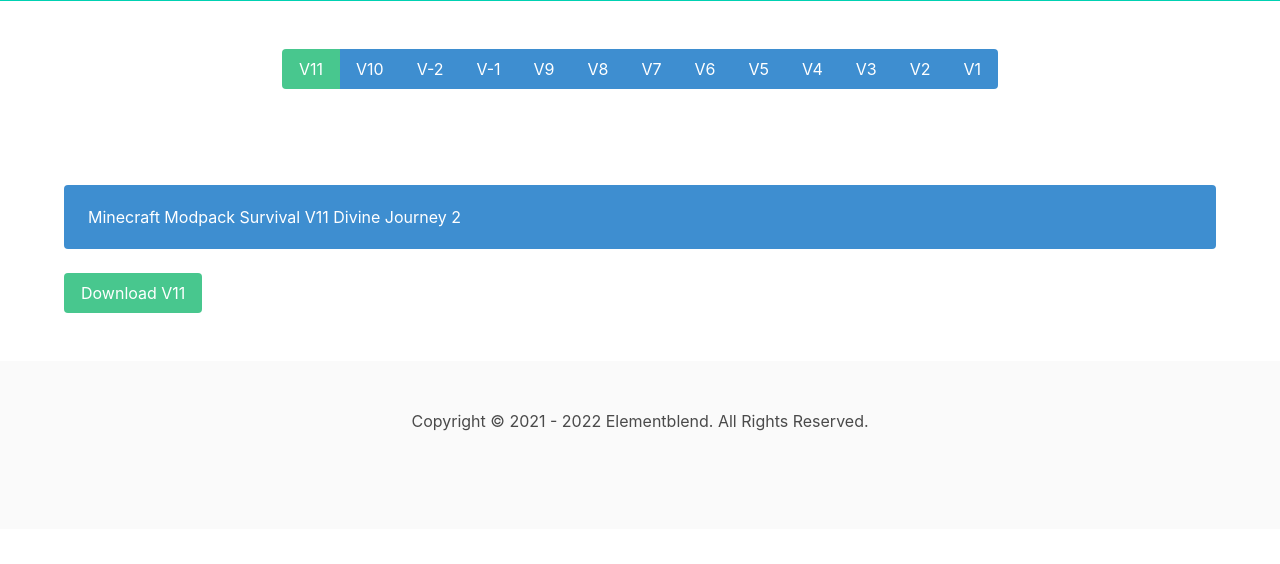
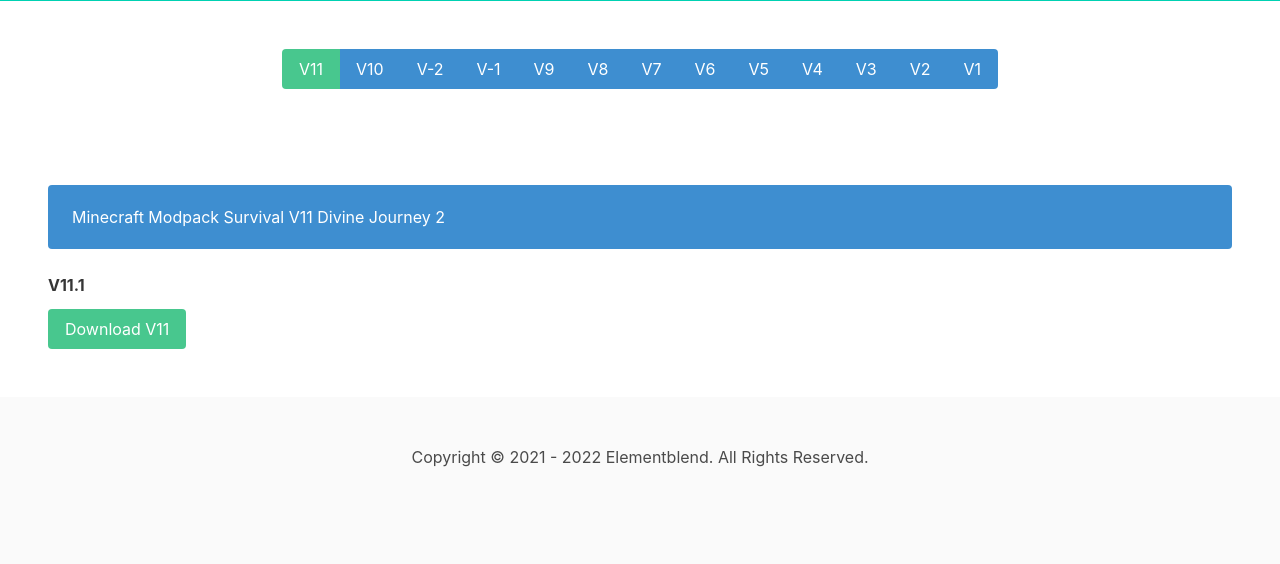
Before and after one commit to SamLam140330/MmsWebsite, a PHP site: page /download.php in a window 1280 px wide. Shown: the part 183-747 px from the top of the page. Run offline with PHP 8.4, Linux system fonts and the light colour scheme.

Commit message:
Update download page coding

```diff
--- a/minecraft-modpack/download.php
+++ b/minecraft-modpack/download.php
@@ -22,36 +22,40 @@
 
     <section class="section">
         <div class="buttons has-addons is-centered">
-            <button class="button is-success is-selected" id="Btn11" onclick="onVerBtnClicked(11)">V11</button>
-            <button class="button is-info" id="Btn10" onclick="onVerBtnClicked(10)">V10</button>
-            <button class="button is-info" id="Btn-2" onclick="onVerBtnClicked(-2)">V-2</button>
-            <button class="button is-info" id="Btn-1" onclick="onVerBtnClicked(-1)">V-1</button>
-            <button class="button is-info" id="Btn9" onclick="onVerBtnClicked(9)">V9</button>
-            <button class="button is-info" id="Btn8" onclick="onVerBtnClicked(8)">V8</button>
-            <button class="button is-info" id="Btn7" onclick="onVerBtnClicked(7)">V7</button>
-            <button class="button is-info" id="Btn6" onclick="onVerBtnClicked(6)">V6</button>
-            <button class="button is-info" id="Btn5" onclick="onVerBtnClicked(5)">V5</button>
-            <button class="button is-info" id="Btn4" onclick="onVerBtnClicked(4)">V4</button>
-            <button class="button is-info" id="Btn3" onclick="onVerBtnClicked(3)">V3</button>
-            <button class="button is-info" id="Btn2" onclick="onVerBtnClicked(2)">V2</button>
-            <button class="button is-info" id="Btn1" onclick="onVerBtnClicked(1)">V1</button>
+            <button id="Btn11" onclick="onVerBtnClicked(11)">V11</button>
+            <button id="Btn10" onclick="onVerBtnClicked(10)">V10</button>
+            <button id="Btn-2" onclick="onVerBtnClicked(-2)">V-2</button>
+            <button id="Btn-1" onclick="onVerBtnClicked(-1)">V-1</button>
+            <button id="Btn9" onclick="onVerBtnClicked(9)">V9</button>
+            <button id="Btn8" onclick="onVerBtnClicked(8)">V8</button>
+            <button id="Btn7" onclick="onVerBtnClicked(7)">V7</button>
+            <button id="Btn6" onclick="onVerBtnClicked(6)">V6</button>
+            <button id="Btn5" onclick="onVerBtnClicked(5)">V5</button>
+            <button id="Btn4" onclick="onVerBtnClicked(4)">V4</button>
+            <button id="Btn3" onclick="onVerBtnClicked(3)">V3</button>
+            <button id="Btn2" onclick="onVerBtnClicked(2)">V2</button>
+            <button id="Btn1" onclick="onVerBtnClicked(1)">V1</button>
         </div>
     </section>
 
     <section class="section">
-        <div class="container">
+        <form method="post" action='<?php downloadModpack(); ?>'>
             <div class="notification is-info" id="HeaderTitle">
                 Minecraft Modpack Survival V11 Divine Journey 2
             </div>
-            <form action='<?php downloadModpack(); ?>' method='post'>
-                <input class="button is-success" id="BtnDownload" type="submit" name="download_v11" value="Download V11">
-            </form>
-        </div>
+            <div class="field">
+                <label class="label">V11.1</label>
+            </div>
+            <div class="control">
+                <button class="button is-success" id="BtnDownload" name="download_v11">Download V11.1</button>
+            </div>
+        </form>
     </section>
 
     <script>
         const minVer = -2;
         const maxVer = 11;
+        onVerBtnClicked(maxVer);
 
         function onVerBtnClicked(versionNum) {
             for (var i = minVer; i <= maxVer; i++) {
@@ -66,81 +70,81 @@
 
         function changeContent(versionNum) {
             if (versionNum == 1) {
-                document.getElementById("HeaderTitle").innerHTML = "Minecraft Modpack Survival V1 Custom";
+                document.getElementById("HeaderTitle").innerText = "Minecraft Modpack Survival V1 Custom";
                 document.getElementById("BtnDownload").name = "download_v1";
-                document.getElementById("BtnDownload").value = "Download V1";
+                document.getElementById("BtnDownload").innerText = "Download V1";
                 document.getElementById("BtnDownload").className = "button is-success";
                 document.getElementById("BtnDownload").disabled = false;
             } else if (versionNum == 2) {
-                document.getElementById("HeaderTitle").innerHTML = "Minecraft Modpack Survival V2 Enigmatica 2 Expert v1.75";
+                document.getElementById("HeaderTitle").innerText = "Minecraft Modpack Survival V2 Enigmatica 2 Expert v1.75";
                 document.getElementById("BtnDownload").name = "download_v2";
-                document.getElementById("BtnDownload").value = "Download V2";
+                document.getElementById("BtnDownload").innerText = "Download V2";
                 document.getElementById("BtnDownload").className = "button is-success";
                 document.getElementById("BtnDownload").disabled = false;
             } else if (versionNum == 3) {
-                document.getElementById("HeaderTitle").innerHTML = "Minecraft Modpack Survival V3 Custom";
+                document.getElementById("HeaderTitle").innerText = "Minecraft Modpack Survival V3 Custom";
                 document.getElementById("BtnDownload").name = "download_v3";
-                document.getElementById("BtnDownload").value = "Download V3";
+                document.getElementById("BtnDownload").innerText = "Download V3";
                 document.getElementById("BtnDownload").className = "button is-success";
                 document.getElementById("BtnDownload").disabled = false;
             } else if (versionNum == 4) {
-                document.getElementById("HeaderTitle").innerHTML = "Minecraft Modpack Survival V4 Custom";
+                document.getElementById("HeaderTitle").innerText = "Minecraft Modpack Survival V4 Custom";
                 document.getElementById("BtnDownload").name = "download_v4";
-                document.getElementById("BtnDownload").value = "Download V4";
+                document.getElementById("BtnDownload").innerText = "Download V4";
                 document.getElementById("BtnDownload").className = "button is-success";
                 document.getElementById("BtnDownload").disabled = false;
             } else if (versionNum == 5) {
-                document.getElementById("HeaderTitle").innerHTML = "Minecraft Modpack Survival V5 Dangerous World v0.6";
+                document.getElementById("HeaderTitle").innerText = "Minecraft Modpack Survival V5 Dangerous World v0.6";
                 document.getElementById("BtnDownload").name = "download_v5";
-                document.getElementById("BtnDownload").value = "Download V5";
+                document.getElementById("BtnDownload").innerText = "Download V5";
                 document.getElementById("BtnDownload").className = "button is-success";
                 document.getElementById("BtnDownload").disabled = false;
             } else if (versionNum == 6) {
-                document.getElementById("HeaderTitle").innerHTML = "Minecraft Modpack Survival V6 Dangerous World v1.3";
+                document.getElementById("HeaderTitle").innerText = "Minecraft Modpack Survival V6 Dangerous World v1.3";
                 document.getElementById("BtnDownload").name = "download_v6";
-                document.getElementById("BtnDownload").value = "Download V6";
+                document.getElementById("BtnDownload").innerText = "Download V6";
                 document.getElementById("BtnDownload").className = "button is-success";
                 document.getElementById("BtnDownload").disabled = false;
             } else if (versionNum == 7) {
-                document.getElementById("HeaderTitle").innerHTML = "Minecraft Modpack Survival V7 Custom";
+                document.getElementById("HeaderTitle").innerText = "Minecraft Modpack Survival V7 Custom";
                 document.getElementById("BtnDownload").name = "download_v7";
-                document.getElementById("BtnDownload").value = "Download V7";
+                document.getElementById("BtnDownload").innerText = "Download V7";
                 document.getElementById("BtnDownload").className = "button is-danger";
                 document.getElementById("BtnDownload").disabled = true;
             } else if (versionNum == 8) {
-                document.getElementById("HeaderTitle").innerHTML = "Minecraft Modpack Survival V8 MC Eternal Lite v1.3.8.1 Sam Lam Edition";
+                document.getElementById("HeaderTitle").innerText = "Minecraft Modpack Survival V8 MC Eternal Lite v1.3.8.1 Sam Lam Edition";
                 document.getElementById("BtnDownload").name = "download_v8";
-                document.getElementById("BtnDownload").value = "Download V8";
+                document.getElementById("BtnDownload").innerText = "Download V8";
                 document.getElementById("BtnDownload").className = "button is-danger";
                 document.getElementById("BtnDownload").disabled = true;
             } else if (versionNum == 9) {
-                document.getElementById("HeaderTitle").innerHTML = "Minecraft Modpack Survival V9 FTB Continuum v1.7.0 Sam Lam Edition";
+                document.getElementById("HeaderTitle").innerText = "Minecraft Modpack Survival V9 FTB Continuum v1.7.0 Sam Lam Edition";
                 document.getElementById("BtnDownload").name = "download_v9";
-                document.getElementById("BtnDownload").value = "Download V9";
+                document.getElementById("BtnDownload").innerText = "Download V9";
                 document.getElementById("BtnDownload").className = "button is-success";
                 document.getElementById("BtnDownload").disabled = false;
             } else if (versionNum == -1) {
-                document.getElementById("HeaderTitle").innerHTML = "Minecraft Modpack Survival V-1 FTB Academy v1.4.0 Sam Lam Edition";
+                document.getElementById("HeaderTitle").innerText = "Minecraft Modpack Survival V-1 FTB Academy v1.4.0 Sam Lam Edition";
                 document.getElementById("BtnDownload").name = "download_v-1";
-                document.getElementById("BtnDownload").value = "Download V-1";
+                document.getElementById("BtnDownload").innerText = "Download V-1";
                 document.getElementById("BtnDownload").className = "button is-success";
                 document.getElementById("BtnDownload").disabled = false;
             } else if (versionNum == -2) {
-                document.getElementById("HeaderTitle").innerHTML = "Minecraft Modpack Survival V-2 FTB University v1.2.1 Sam Lam Edition";
+                document.getElementById("HeaderTitle").innerText = "Minecraft Modpack Survival V-2 FTB University v1.2.1 Sam Lam Edition";
                 document.getElementById("BtnDownload").name = "download_v-2";
-                document.getElementById("BtnDownload").value = "Download V-2";
+                document.getElementById("BtnDownload").innerText = "Download V-2";
                 document.getElementById("BtnDownload").className = "button is-success";
                 document.getElementById("BtnDownload").disabled = false;
             } else if (versionNum == 10) {
-                document.getElementById("HeaderTitle").innerHTML = "Minecraft Modpack Survival V10 Custom";
+                document.getElementById("HeaderTitle").innerText = "Minecraft Modpack Survival V10 Custom";
                 document.getElementById("BtnDownload").name = "download_v10";
-                document.getElementById("BtnDownload").value = "Download V10";
+                document.getElementById("BtnDownload").innerText = "Download V10";
                 document.getElementById("BtnDownload").className = "button is-success";
                 document.getElementById("BtnDownload").disabled = false;
             } else if (versionNum == 11) {
-                document.getElementById("HeaderTitle").innerHTML = "Minecraft Modpack Survival V11 Divine Journey 2";
+                document.getElementById("HeaderTitle").innerText = "Minecraft Modpack Survival V11 Divine Journey 2";
                 document.getElementById("BtnDownload").name = "download_v11";
-                document.getElementById("BtnDownload").value = "Download V11";
+                document.getElementById("BtnDownload").innerText = "Download V11";
                 document.getElementById("BtnDownload").className = "button is-success";
                 document.getElementById("BtnDownload").disabled = false;
             }
```
